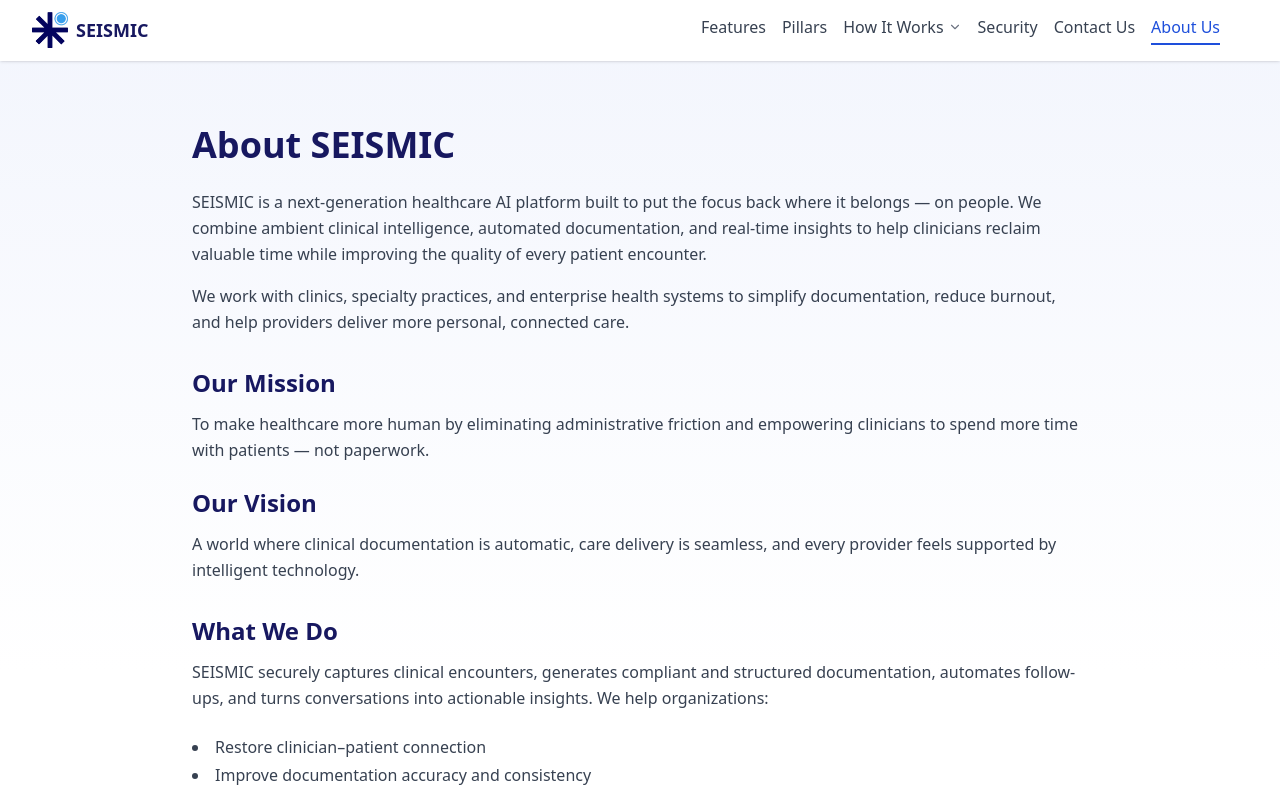
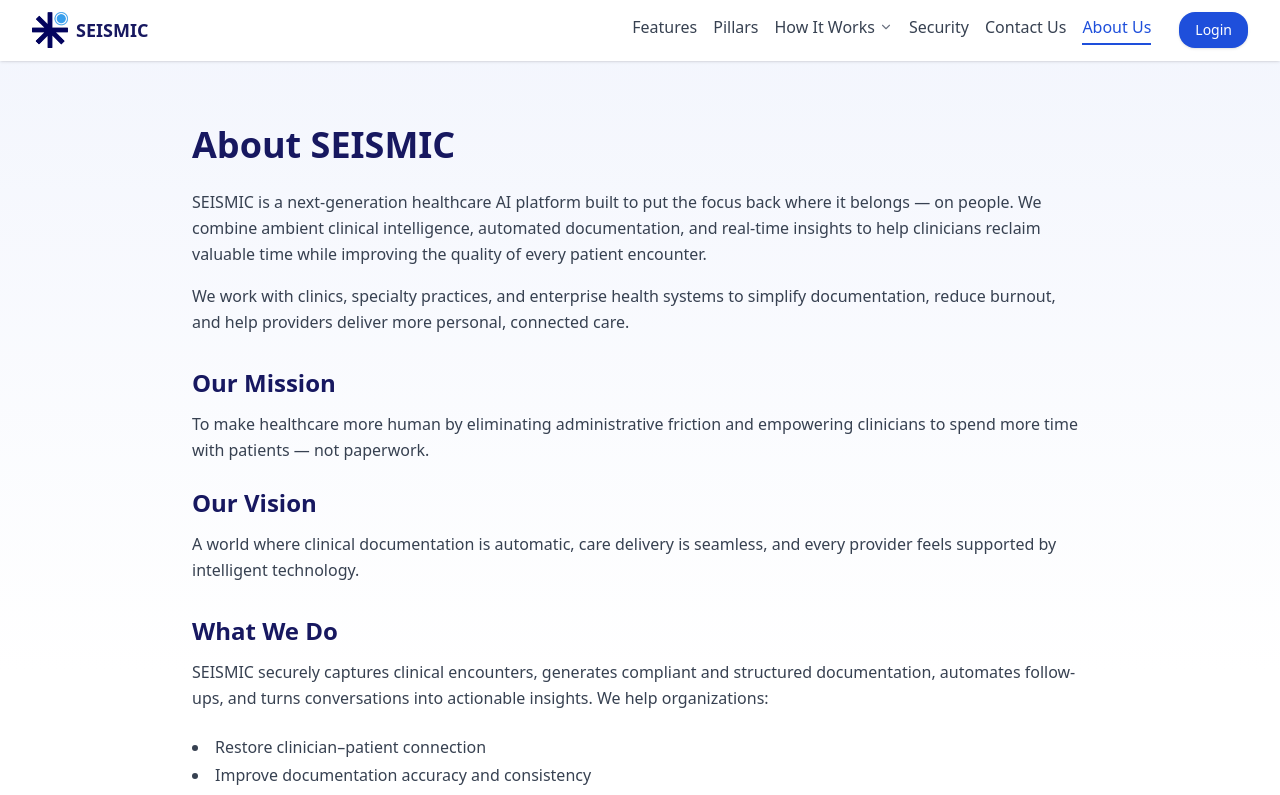
Before and after one commit to LeapGenSolutions/seismicconnect, a React (Vite) app: page /about in a window 1280 px wide. Shown: the top 795 px of the page. Built offline with nearby package versions, Linux system fonts and the light colour scheme.

Commit message:
added login button which redirects to registration.seismicconnect.com

```diff
--- a/src/components/Navbar.jsx
+++ b/src/components/Navbar.jsx
@@ -240,8 +240,8 @@
                             key={child.href}
                             to={
                               location.pathname === "/"
-                              ? child.href
-                              : `/${child.href}`
+                                ? child.href
+                                : `/${child.href}`
                             }
                             onClick={(e) => {
                               handleNavClick(e, child.href);
@@ -297,14 +297,15 @@
           {/* Login + Try SEISMIC as boxed buttons */}
           <div className="flex items-center gap-2 ml-3">
             {/* Login – outlined pill */}
-            {/* <Link
-              to="/login"
+            {/* Login – outlined pill */}
+            <a
+              href="https://registration.seismicconnect.com/"
               className={
                 "inline-flex items-center gap-2 rounded-2xl bg-primary-600 hover:bg-primary-600/90 text-white px-4 py-2 text-sm shadow"
               }
             >
               Login
-            </Link> */}
+            </a>
 
             {/* Try SEISMIC – primary pill */}
             {/* <Link
@@ -351,8 +352,8 @@
                         key={child.href}
                         to={
                           location.pathname === "/"
-                          ? child.href
-                          : `/${child.href}`
+                            ? child.href
+                            : `/${child.href}`
                         }
                         onClick={(e) => handleMobileNav(e, child.href)}
                         className="pl-4 text-sm text-gray-600"
@@ -386,13 +387,14 @@
             </Link>
 
             {/* Login – boxed */}
-            {/* <Link
-              to="/login"
-              onClick={handleMobileRouteNav}
+            {/* Login – boxed */}
+            <a
+              href="https://registration.seismicconnect.com/"
+              onClick={() => setOpen(false)}
               className="inline-flex items-center justify-center gap-2 rounded-2xl bg-primary-600 hover:bg-primary-600/90 text-white px-4 py-2 shadow"
             >
               Login
-            </Link>*/}
+            </a>
 
             {/* Try SEISMIC – primary boxed */}
             {/*<Link
```
